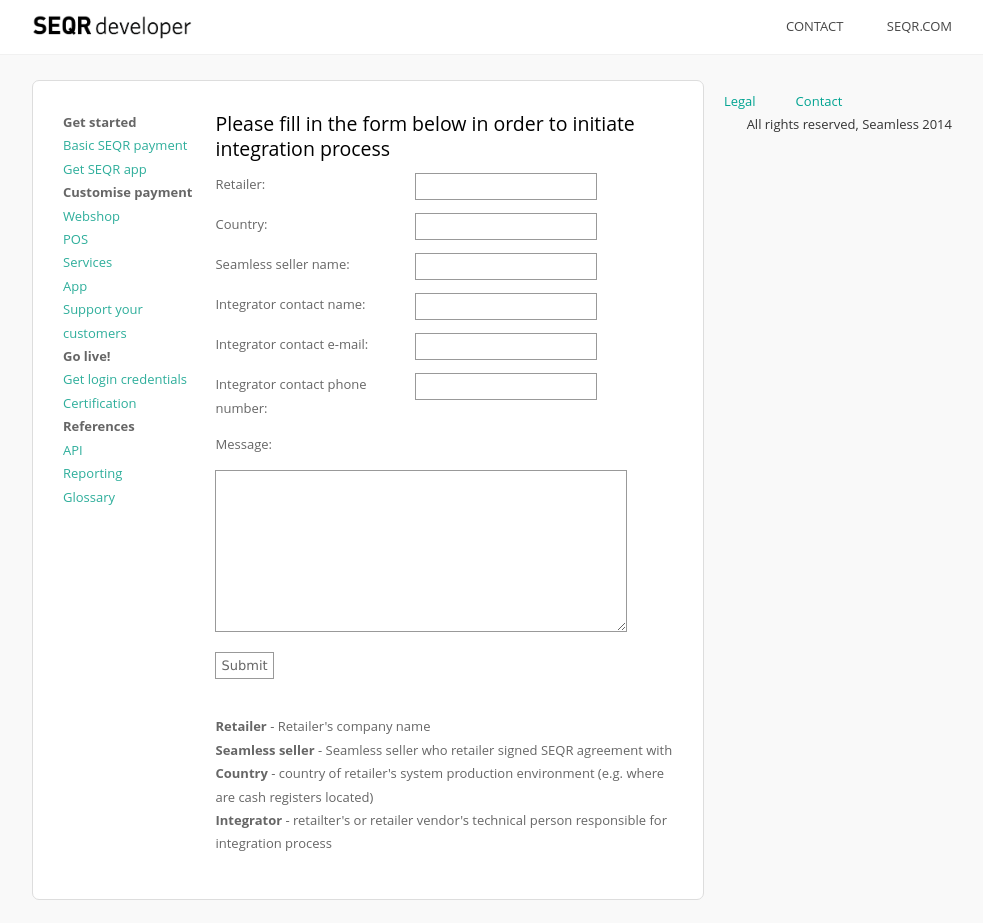
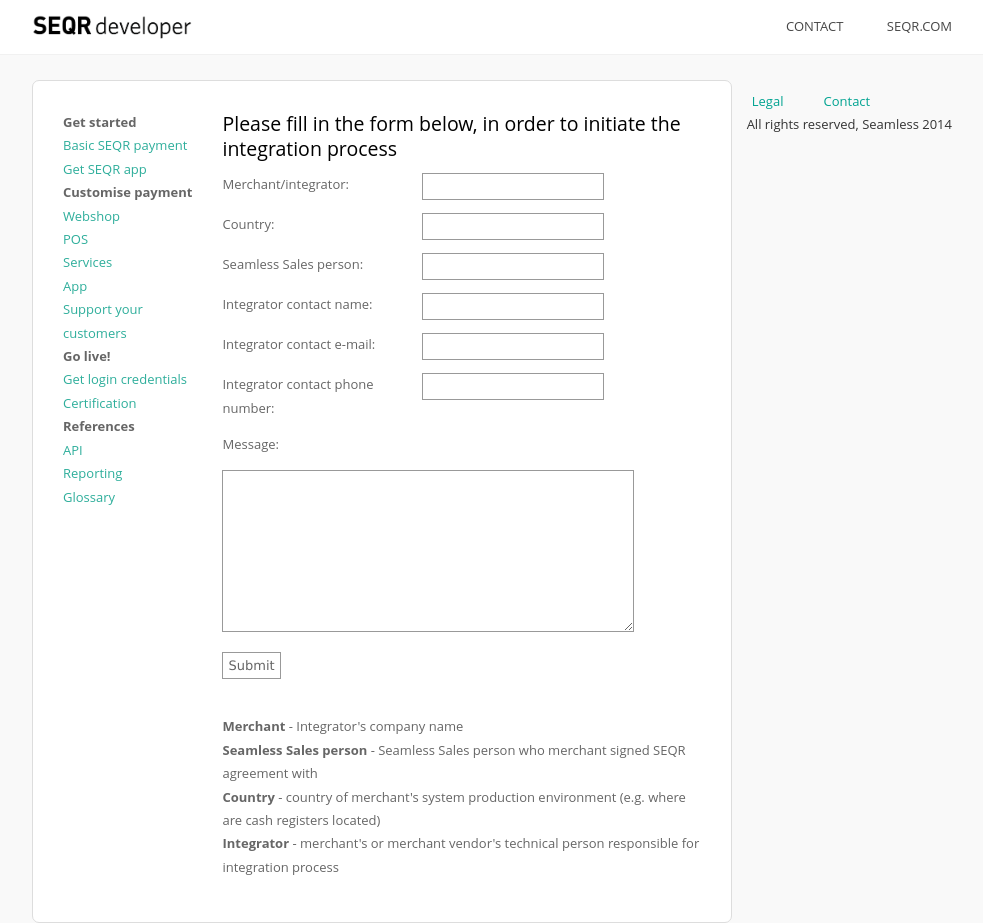
Before and after one commit to SeamlessDistribution/SeamlessDistribution.github.io, a Jekyll site: the page built from contact/index.md, in a window 1280 px wide and 923 px high. Shown: the whole window, without its empty margins (138-1121 px from the left). Built offline with Jekyll 4.4.1, drawn with Linux system fonts in a browser that asks for light colours.

Commit message:
Changed some terms om Contact page

```diff
--- a/contact/index.md
+++ b/contact/index.md
@@ -5,11 +5,11 @@
 ---
 
 
-<h1>Please fill in the form below in order to initiate integration process</h1>
+<h1>Please fill in the form below, in order to initiate the integration process</h1>
 <form action="mailto:integrations@seamless.se?Subject=Integration request" method="post" enctype="text/plain" >
 <div class="div-table">
              <div class="div-table-row">
-                <div class="div-table-col"><p>Retailer:</p></div>
+                <div class="div-table-col"><p>Merchant/integrator:</p></div>
                 <div  class="div-table-col"><input type="text" name="Retailer"></div>
              </div>
 	<div class="div-table-row">
@@ -17,7 +17,7 @@
                 <div  class="div-table-col"><input type="text" name="Country"></div>
              </div>
 	<div class="div-table-row">
-                <div class="div-table-col"><p>Seamless seller name:</p></div>
+                <div class="div-table-col"><p>Seamless Sales person:</p></div>
                 <div  class="div-table-col"><input type="text" name="Seamless seller name"></div>
              </div>
             <div class="div-table-row">
@@ -41,9 +41,9 @@
       </div>
 <input type="submit" value="Submit">
 <p>
-<br/><b>Retailer</b> - Retailer's company name
-<br/><b>Seamless seller</b> - Seamless seller who retailer signed SEQR agreement with
-<br/><b>Country</b> - country of retailer's system production environment (e.g. where are cash registers located)
-<br/><b>Integrator</b> - retailter's or retailer vendor's technical person responsible for integration process
+<br/><b>Merchant</b> - Integrator's company name
+<br/><b>Seamless Sales person</b> - Seamless Sales person who merchant signed SEQR agreement with
+<br/><b>Country</b> - country of merchant's system production environment (e.g. where are cash registers located)
+<br/><b>Integrator</b> - merchant's or merchant vendor's technical person responsible for integration process
 </p>
 </form>
```
